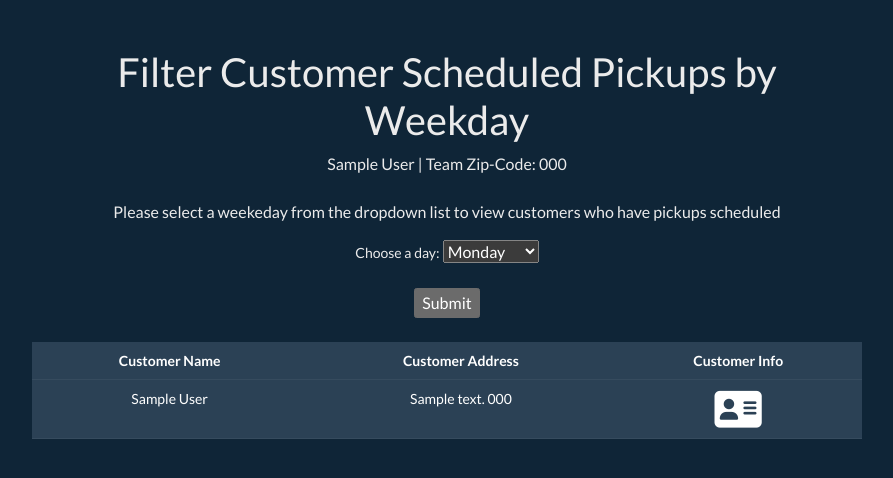
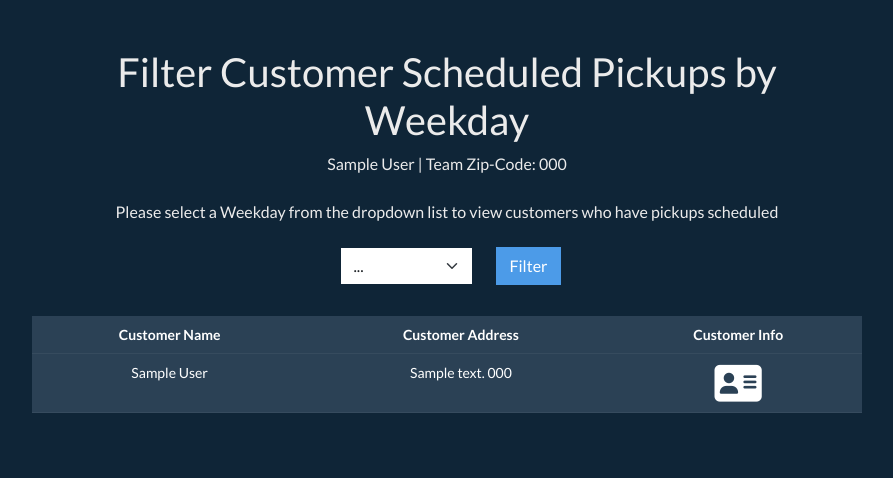
Before and after one commit to DustinFlynn297/TrashCollector, a Django app: template trash_collector/employees/templates/employees/filter_by_day.html in a window 1280 px wide. Shown: the part 80-558 px from the top of the page, without its empty margins (193-1086 px from the left). Run offline with Django 3.2, Linux system fonts and the light colour scheme; the template is opened without the code that fills it: values that come from a table or form of the project are taken from there, others are empty; a user stored in the database is signed in; tables that the repository leaves empty hold one stand-in row (values such as "Sample post"); some libraries are stand-ins or nearby versions.

Commit message:
style overhaul: form: changed form to inline then centered and added style. table: added if/for and else to account for no customers having a delivery on a particular weekday.

```diff
--- a/trash_collector/employees/templates/employees/filter_by_day.html
+++ b/trash_collector/employees/templates/employees/filter_by_day.html
@@ -1,6 +1,6 @@
 {% extends 'employees\employee_base.html' %}
 
-{% block title %} Filter Customers {% endblock %}
+{% block title %} GW Employee | Filter Customers {% endblock %}
 
 {% block header %} Filter Customer Scheduled Pickups by Weekday {% endblock %}
 
@@ -9,27 +9,29 @@
     {{ logged_in_employee.name}} | Team Zip-Code: {{logged_in_employee.zip_code}}
     <br>
     <br>
-
     <!-- TODO: Create seperate page for filter | filtered_customers.html -->
-    <p>Please select a weekeday from the dropdown list to view customers who have pickups scheduled</p>
+    <p>Please select a Weekday from the dropdown list to view customers who have pickups scheduled</p>
     <!-- TODO: Change to dropdown instead of select -->
-    <form action="{% url 'employees:filter_by_day' %}" method='post'>
+    <form action="{% url 'employees:filter_by_day' %}" method='post' class="row row-cols-lg-auto g-3 align-items-center justify-content-center">
       {% csrf_token %}
-      <label for="select">Choose a day:</label>
-      <select name="Weekday" id="Weekday">
-        <option value="Monday">Monday</option>
-        <option value="Tuesday">Tuesday</option>
-        <option value="Wednesday">Wedesday</option>
-        <option value="Thursday">Thursday</option>
-        <option value="Friday">Friday</option>
-        <option value="Saturday">Saturday</option>
-        <option value="Sunday">Sunday</option>
+      <div class="col-12">
+        <label for="colFormLabelSm" class="visually-hidden" form="inlineFormSelectPref"></label>
+        <select class="form-select m-2 w-auto" name="Weekday" id="inlineFormSelectPref">
+          <option selected>...</option>
+          <option>Monday</option>
+          <option>Tuesday</option>
+          <option>Wednesday</option>
+          <option>Thursday</option>
+          <option>Friday</option>
+          <option>Saturday</option>
+          <option>Sunday</option>
         </select>
-      <br><br>
-      <input type="submit" value="Submit">
+      </div>
+      <div class="col-12">
+        <button type="submit" class="btn btn-primary">Filter</button>
+      </div>
     </form>
     <br>
-
     <!--? Creates a table of customers with pickups scheduled -->
     <table class="table table-hover table-dark text-center">
         <thead>
@@ -39,6 +41,7 @@
         </thead>
         <!--? For each customer in scheduled_pickup populate row with data -->
         <tbody>
+          {% if filter_customers %}
             <tr>{% for customer in filter_customers %}</tr>
             <td>{{customer.name}}</td>
             <td>{{customer.address}} {{customer.zip_code}}</td>
@@ -48,26 +51,14 @@
                 <i class="fas fa-address-card fa-3x"></i>
               </a>
             </td>
+            {% endfor %}
+          {% else %}
+            <td>N/A</td>
+            <td>No Customers Scheduled for {{day_filter}}</td>
+            <td>N/A</td>
+          {% endif %}
         </tbody>
-        {% endfor %}
     </table>
-    <br>
-
-    {% comment 'old code' %}
-    <ul>
-      <table class="employee-customer-tb">
-        <tbody>
-          {% for customer in filter_customers %}
-            <th scope="row"></th>
-            <td>{{customer.name}} | {{customer.address}}, {{customer.zip_code}}</td>
-          </tr>
-        </tbody>
-          {% endfor %}
-      </table>
-    </ul>
-    {% endcomment %}
-
-
   {% else %}
     <p>You are at the employee index, but you are not logged in.</p>
     <a href="{% url 'login' %}">Log In</a>
```
Lines whose indentation alone changed are shown as unchanged.
